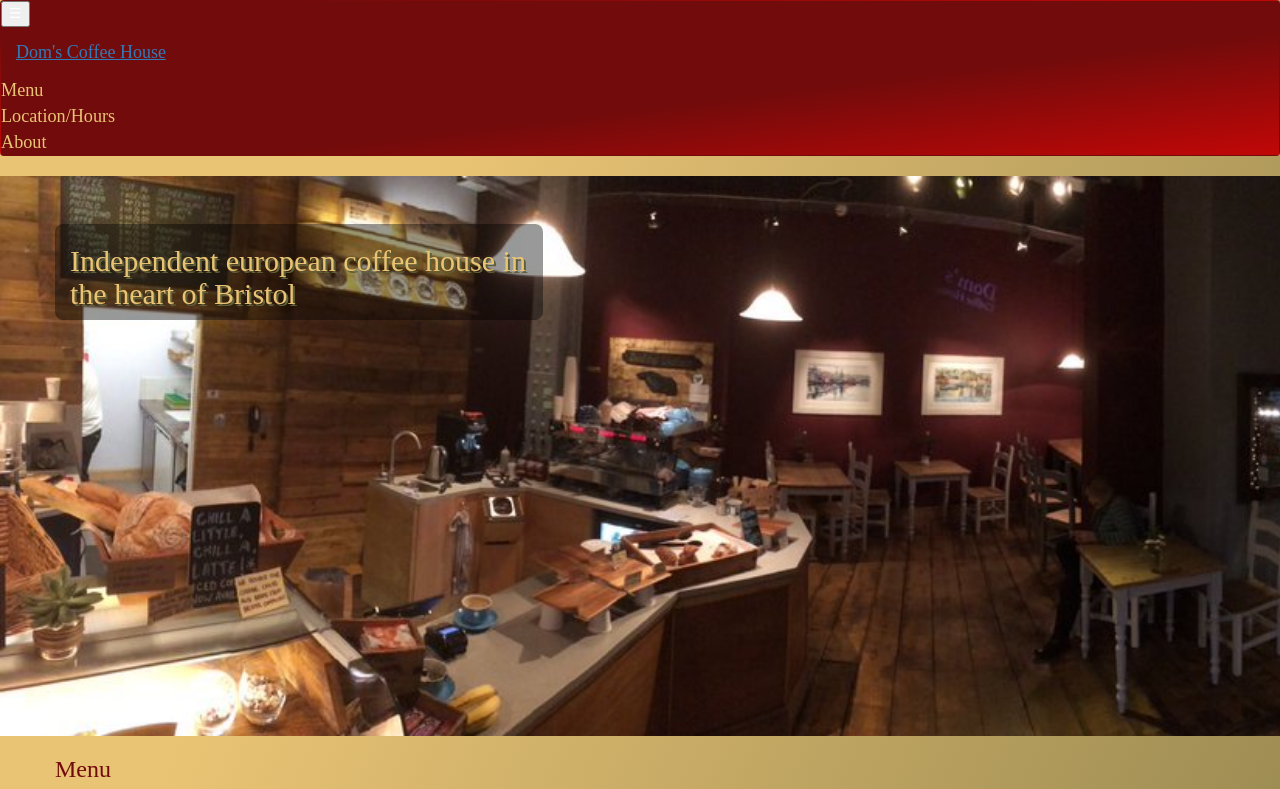
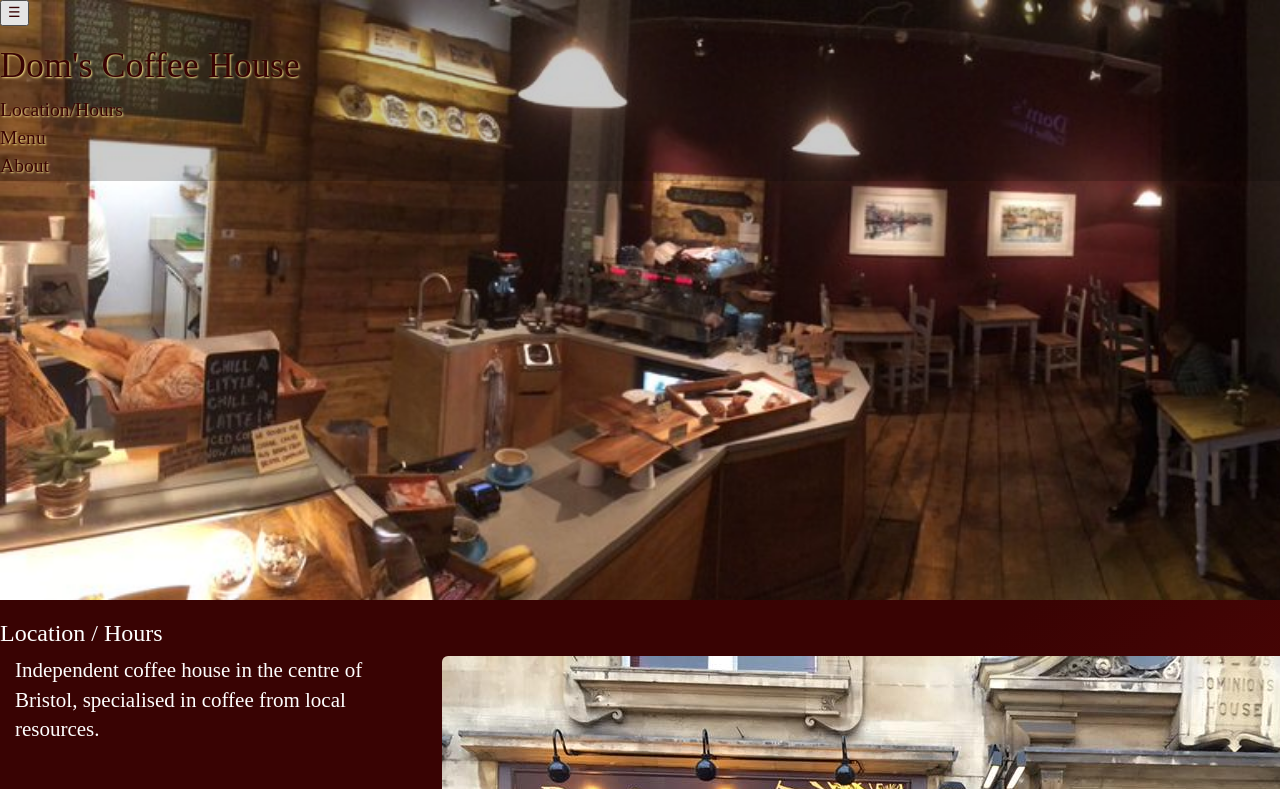
Before and after one commit to Osedread/CoffeeShop, a plain HTML site: page index.html in a window 1280 px wide. Both pictures are taken after a click on the button "Toggle navigation". Shown: the top 789 px of the page. Drawn offline with nearby package versions, Linux system fonts and the light colour scheme; some packages are replaced by stand-ins of ours; a web font is replaced by a local one.

Commit message:
Redesign of the navbar. Working on the About page

```diff
--- a/css/style.css
+++ b/css/style.css
@@ -13,29 +13,36 @@ body {
 .red-bg {
 	background: linear-gradient(
 		to bottom right,
-		rgb(114, 11, 11) 60%,
-		rgb(193, 7, 7));
+		rgb(57, 3, 3) 40%,
+		rgb(114, 11, 11));
 	color: rgb(255, 255, 255);
 }
 
 
 /*NAVIGATION BAR */
 
+nav {
+	background-color: rgba(0, 0, 0, 0.2);
+	border-bottom: 2px solid rgba(57, 3, 3, 0.4);
+	color: rgb(57, 3, 3);
+	text-shadow: 1px 1px 2px rgb(242, 220, 137);
+}
+
 nav div li {
 	margin-right: 2.5em;
-	font-size: 1.3em;
+	font-size: 1.4em;
 }
 
 .navbar-dark .navbar-nav .nav-link {
-	color: rgb(234, 196, 117);
+	color: rgb(57, 3, 3);
 }
 
 .navbar-dark .navbar-nav .nav-link:hover {
-	color: rgb(255, 255, 255);
+	color: rgb(114, 11, 11);
 }
 
 .navbar-toggler {
-	color: rgb(255, 255, 255);
+	color: rgb(57, 3, 3);
 }
 
 
@@ -48,7 +55,7 @@ nav div li {
 header {
 	background: url("../images/coff12.jpg") no-repeat;
 	background-size: cover;
-	height: 70vh;
+	height: 75vh;
 
 }
 
--- a/index.html
+++ b/index.html
@@ -2,7 +2,7 @@
 <html lang="en">
 
 	<head>
-		<title>Coffee Shop</title>
+		<title>Dom's Coffee</title>
 
 <!-- ////// METAS ///// -->
 		<meta charset="utf-8">
@@ -22,16 +22,16 @@
 	<body>
 
 <!-- ///// NAVIGATION ///// -->
-	<nav id="nav" class="navbar navbar-dark navbar-full red-bg p-b-0">
+	<nav id="nav" class="navbar navbar-fixed-top navbar-dark navbar-full fixed-top p-b-0 p-t-1">
 		<button class="navbar-toggler hidden-sm-up" type="button" data-toggle="collapse" data-target="#CollapseNavBar" aria-controls="CollapseNavBar" aria-expanded="false" aria-label="Toggle navigation">
     		&#9776;
   		</button>
   		<div class="collapse navbar-toggleable-xs" id="CollapseNavBar">
 			<ul class="nav navbar-nav">
-					<li class="nav-item"><a class="navbar-brand nav-item" href="#header"><u>Dom's Coffee House</u></a></li>
+					<li class="nav-item"><h1>Dom's Coffee House</h1></li>
 				<div class="pull-sm-right">
+					<li class="nav-item"><a class="nav-link" href="#location" title="">Location/Hours</a></li>
 					<li class="nav-item"><a class="nav-link" href="#menu" title="">Menu</a></li>
-					<li class="nav-item"><a class="nav-link" href="#location" title="">Location/Hours</a></li>
 					<li class="nav-item"><a class="nav-link" href="#about" title="">About</a></li>
 				</div>
 			</ul>
@@ -42,12 +42,37 @@
 	<header id="header" class="jumbotron jumbotron-fluid">
 		<div class="container">
 			<div class="row">
+					<!--
 				<div class="col-xs-10 offset-xs-1 col-sm-8 offset-sm-4 col-md-6 offset-md-5 col-lg-5 offset-lg-7 text-md-right filter-bg p-a-2">
 					<h2 class="">Independent european coffee house in the heart of Bristol</h1>
 				</div>
+					-->
 			</div>
 		</div>
 	</header>
+
+	<!-- ABOUT -->
+	<section class="red-bg">
+		<div class="container-fluid p-t-2">
+			<div class="row">
+				<h3 class="m-y-2 display-4 text-xs-center">Location / Hours</h3>
+				<div class="col-xs-10 offset-xs-1 col-sm-5 offset-sm-1 col-md-5 col-lg-4 offset-lg-2 text-sm-justify p-t-3">
+					<p class="lead">Independent coffee house in the centre of Bristol, specialised in coffee from local resources. </p>
+				</div>
+				<div class="col-xs-8 offset-xs-2 col-sm-4 offset-sm-1 col-lg-3 offset-lg-2">
+					<img src="images/coff2.jpg" class="img-fluid img-rounded m-y-3">
+					<div class="filter-bg">
+						<p>[Opening times]</p>
+					</div>
+				</div>
+			</div>
+			<div class="row m-y-3">
+				<div class="col-xs-10 offset-xs-1 map-style p-a-0">
+					<div id="map" style="width:100%;height:300px"></div>
+				</div>
+			</div>
+		</div>
+	</section>
 
 <!-- MENU -->
 	<section class="container" id="menu">
@@ -113,30 +138,6 @@
 		</div>
 	</section>
 
-	<!-- ABOUT -->
-	<section class="red-bg">
-		<div class="container-fluid p-t-2">
-			<div class="row">
-				<h3 class="m-y-2 display-4 text-xs-center">Location / Hours</h3>
-				<div class="col-xs-10 offset-xs-1 col-sm-5 offset-sm-1 col-md-5 col-lg-4 offset-lg-2 text-sm-justify">
-					<p class="lead">Lorem ipsum dolor sit amet, consectetur adipiscing elit. Curabitur fermentum lacinia nibh, a bibendum odio varius vitae. Aliquam luctus enim lacus, non fermentum metus sodales id. Nullam tortor eros, imperdiet eu cursus vel, eleifend vitae mi. Nullam volutpat velit nunc. Nulla maximus quis ipsum ullamcorper blandit. Maecenas tristique quis erat sit amet finibus. Pellentesque vel pretium enim, volutpat tempus turpis. Phasellus dapibus, dolor et consequat feugiat, augue purus viverra sapien, vitae rhoncus quam arcu quis elit. Vivamus vitae orci luctus, maximus nibh a, blandit nunc. Donec blandit pretium pretium.</p>
-				</div>
-				<div class="col-xs-8 offset-xs-2 col-sm-4 offset-sm-1 col-lg-3 offset-lg-2">
-					<img src="images/coff2.jpg" class="img-fluid img-rounded m-y-3">
-					<div class="filter-bg">
-						<p>[Opening times]</p>
-					</div>
-				</div>
-			</div>
-			<div class="row m-y-3">
-				<div class="col-xs-10 offset-xs-1 map-style p-a-0">
-					<div id="map" style="width:100%;height:300px"></div>
-				</div>
-			</div>
-		</div>
-	</section>
-
-
 	<footer>
 		<p> Built by J. Diaz</p>
 	</footer>
@@ -164,7 +165,7 @@
 
 		<script src="https://ajax.googleapis.com/ajax/libs/jquery/3.0.0/jquery.min.js" integrity="sha384-THPy051/pYDQGanwU6poAc/hOdQxjnOEXzbT+OuUAFqNqFjL+4IGLBgCJC3ZOShY" crossorigin="anonymous"></script>
 		<script src="https://cdnjs.cloudflare.com/ajax/libs/tether/1.2.0/js/tether.min.js" integrity="sha384-Plbmg8JY28KFelvJVai01l8WyZzrYWG825m+cZ0eDDS1f7d/js6ikvy1+X+guPIB" crossorigin="anonymous"></script>
-		<script src="https://maps.googleapis.com/maps/api/js?callback=myMap"></script>
+		<script src="https://maps.googleapis.com/maps/api/js?key=AIzaSyAi32QVR8yzzW-KUguHZlYnyBQTFMu0vVI&callback=myMap"></script>
 
 		<script src="https://maxcdn.bootstrapcdn.com/bootstrap/4.0.0-alpha.4/js/bootstrap.min.js" integrity="sha384-VjEeINv9OSwtWFLAtmc4JCtEJXXBub00gtSnszmspDLCtC0I4z4nqz7rEFbIZLLU" crossorigin="anonymous"></script>
 		<script>document.write('<script src="http://' + (location.host || 'localhost').split(':')[0] + ':35729/livereload.js?snipver=1"></' + 'script>')</script>
```
Also changed, not shown: 1 other file.
